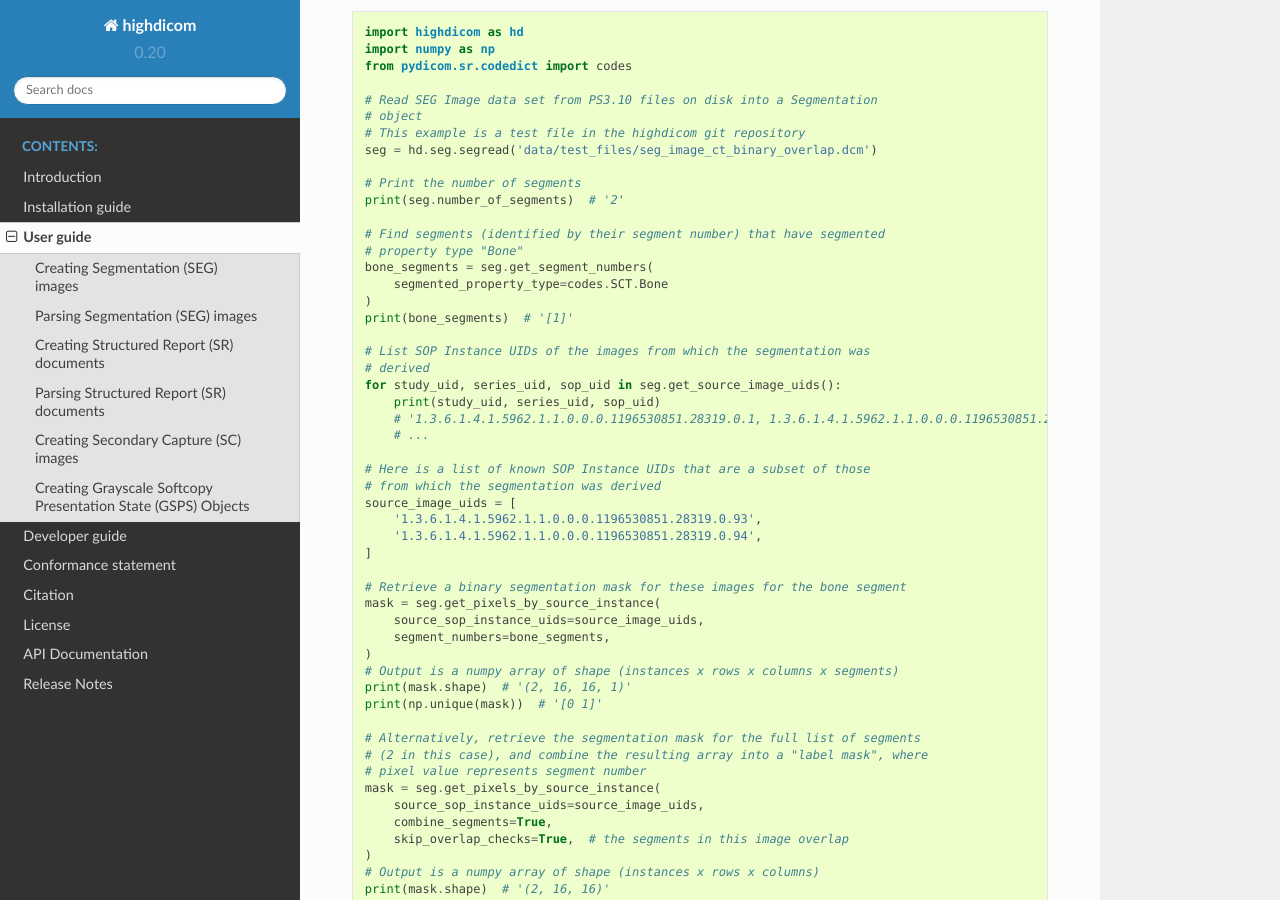
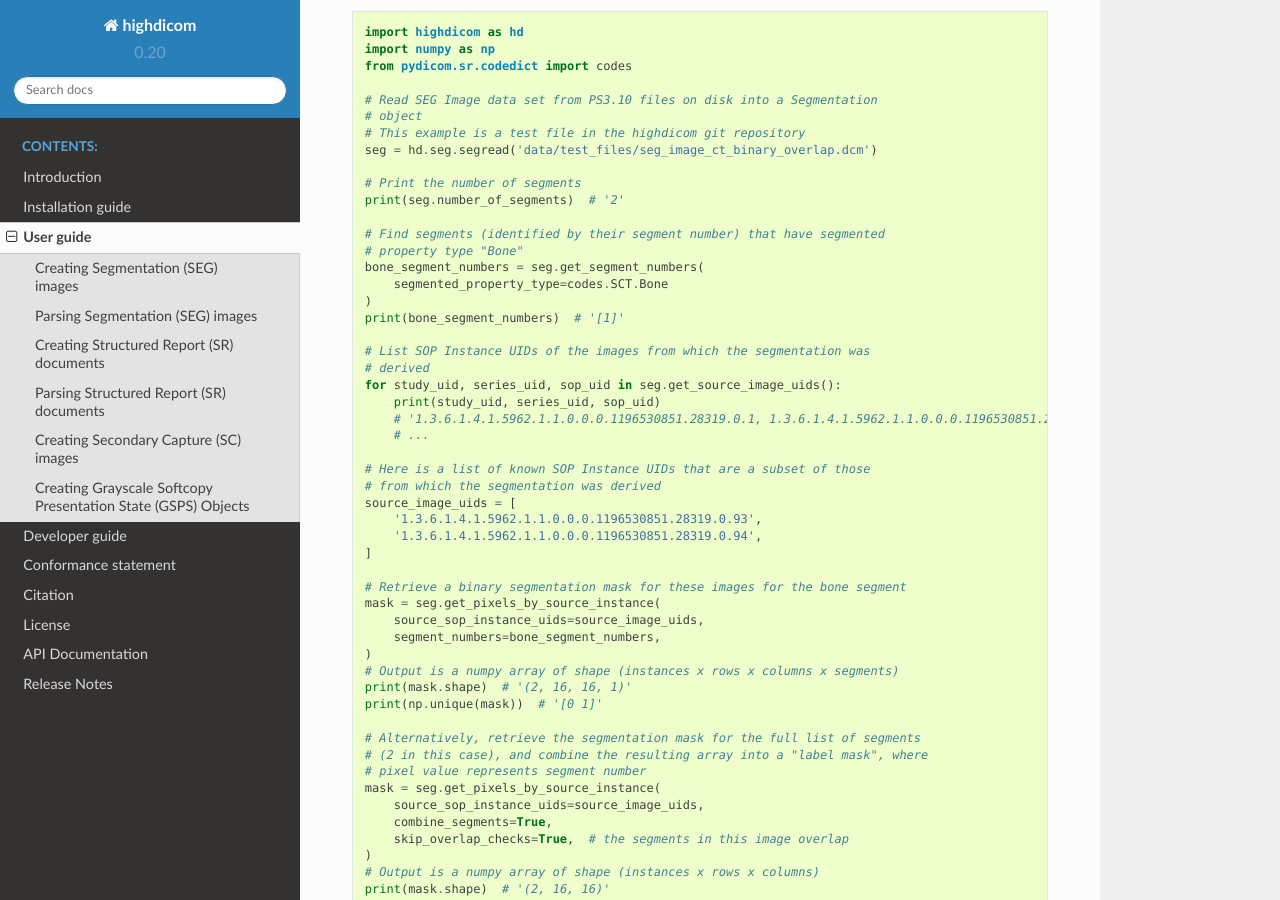
Before and after one commit to ImagingDataCommons/highdicom, a Sphinx documentation site: the page built from docs/usage.rst, in a window 1280 px wide and 900 px high, scrolled down 2502 px. Built offline with Sphinx 7.4.7 and the Read the Docs theme 2.0.0, drawn with Linux system fonts in a browser that asks for light colours.

Commit message:
Change bone_segments -> bone_segment_numbers in user guide

```diff
--- a/docs/usage.rst
+++ b/docs/usage.rst
@@ -162,10 +162,10 @@ for them:
 
     # Find segments (identified by their segment number) that have segmented
     # property type "Bone"
-    bone_segments = seg.get_segment_numbers(
+    bone_segment_numbers = seg.get_segment_numbers(
         segmented_property_type=codes.SCT.Bone
     )
-    print(bone_segments)  # '[1]'
+    print(bone_segment_numbers)  # '[1]'
 
     # List SOP Instance UIDs of the images from which the segmentation was
     # derived
@@ -184,7 +184,7 @@ for them:
     # Retrieve a binary segmentation mask for these images for the bone segment
     mask = seg.get_pixels_by_source_instance(
         source_sop_instance_uids=source_image_uids,
-        segment_numbers=bone_segments,
+        segment_numbers=bone_segment_numbers,
     )
     # Output is a numpy array of shape (instances x rows x columns x segments)
     print(mask.shape)  # '(2, 16, 16, 1)'
```
